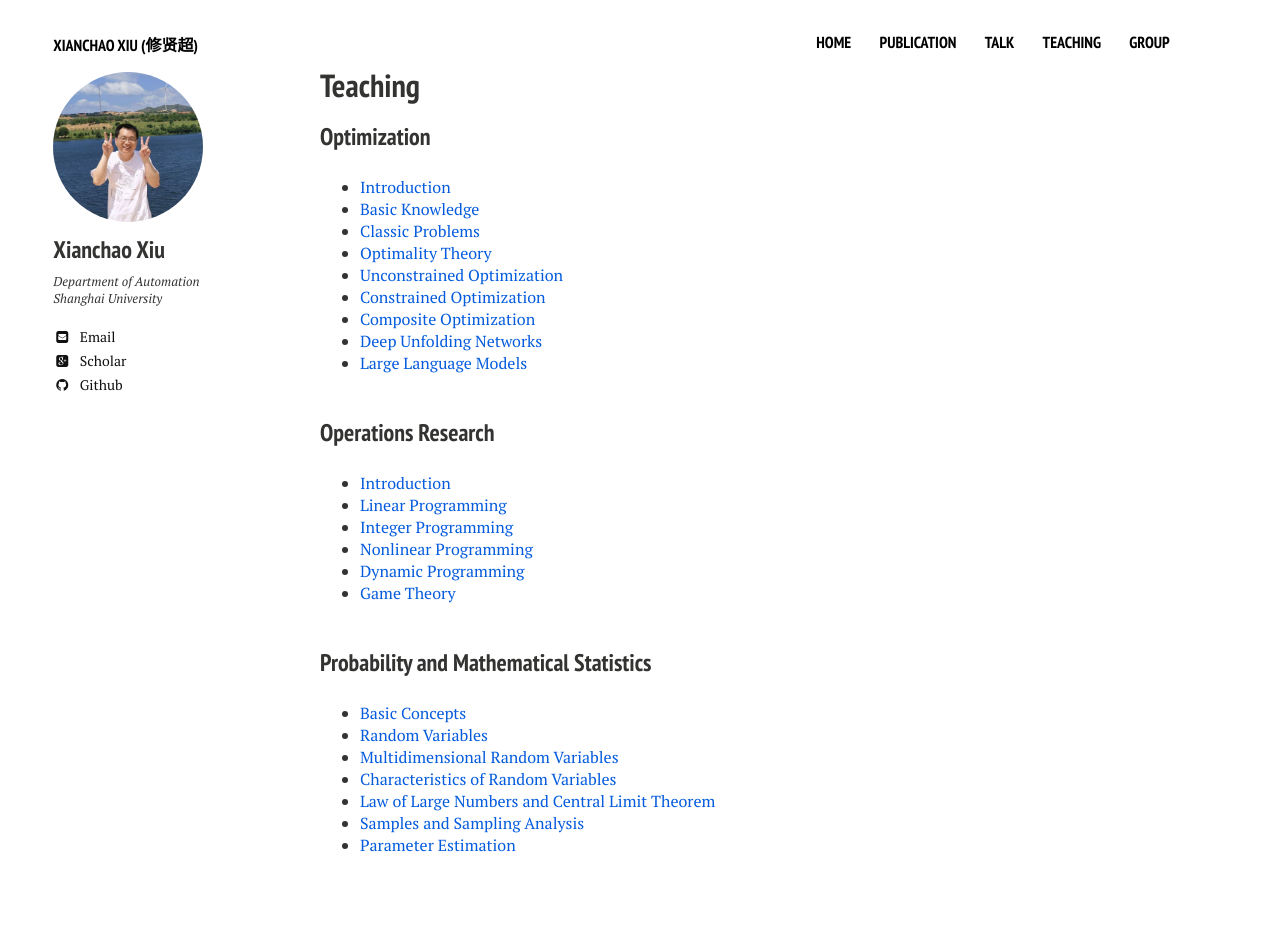
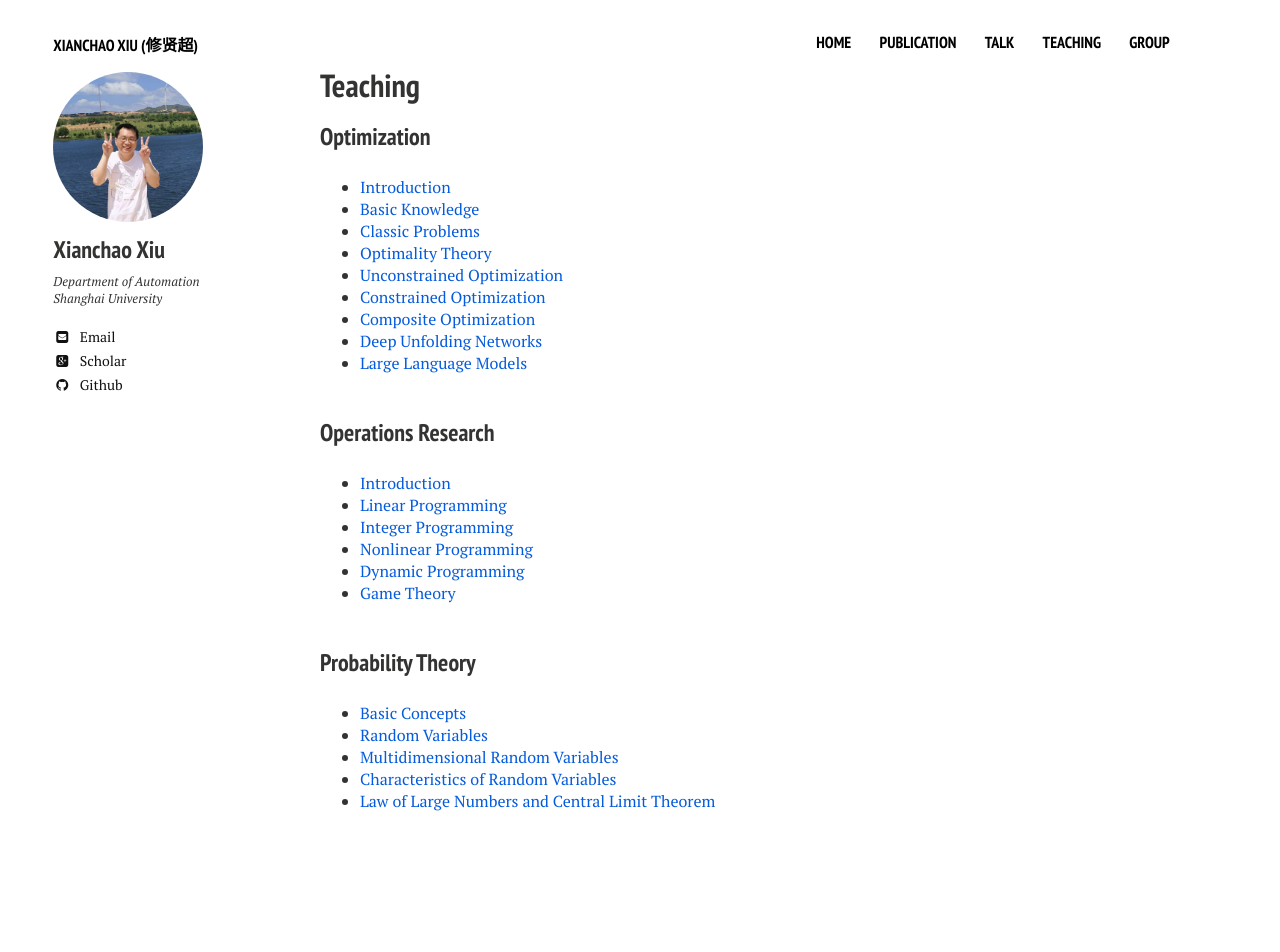
Before and after one commit to xianchaoxiu/xianchaoxiu.github.io, a Jekyll site: the page built from teaching/index.md, in a window 1280 px wide. Built offline with Jekyll 4.4.1, drawn with Linux system fonts in a browser that asks for light colours; nearby versions of some CDN libraries; after the commit the page ends 908 px from its top, so only the background shows below that.

Commit message:
Update index.md

```diff
--- a/teaching/index.md
+++ b/teaching/index.md
@@ -28,11 +28,9 @@ share: false
 - <a href="../teaching/运筹学/对策论.pdf" class="textlink" target="_blank"> Game Theory </a><br><br>
 
 
-### Probability and Mathematical Statistics
+### Probability Theory
 - <a href="../teaching/概率论/概率论的基本概念.pdf" class="textlink" target="_blank"> Basic Concepts </a> <br>
 - <a href="../teaching/概率论/随机变量及其分布.pdf" class="textlink" target="_blank"> Random Variables </a> <br>
 - <a href="../teaching/概率论/多维随机变量及其分布.pdf" class="textlink" target="_blank"> Multidimensional Random Variables </a> <br>
 - <a href="../teaching/概率论/随机变量的数字特征.pdf" class="textlink" target="_blank"> Characteristics of Random Variables </a> <br>
 - <a href="../teaching/概率论/大数定律及中心极限定理.pdf" class="textlink" target="_blank"> Law of Large Numbers and Central Limit Theorem </a> <br>
-- <a href="../teaching/概率论/样本及抽样分布.pdf" class="textlink" target="_blank"> Samples and Sampling Analysis </a> <br>
-- <a href="../teaching/概率论/参数估计.pdf" class="textlink" target="_blank"> Parameter Estimation </a> <br>
```
